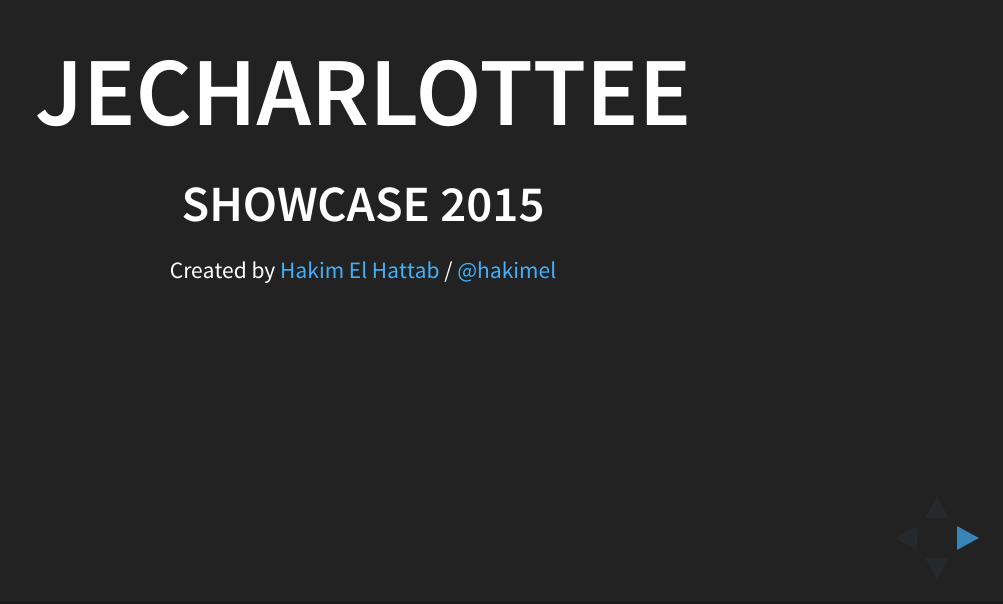
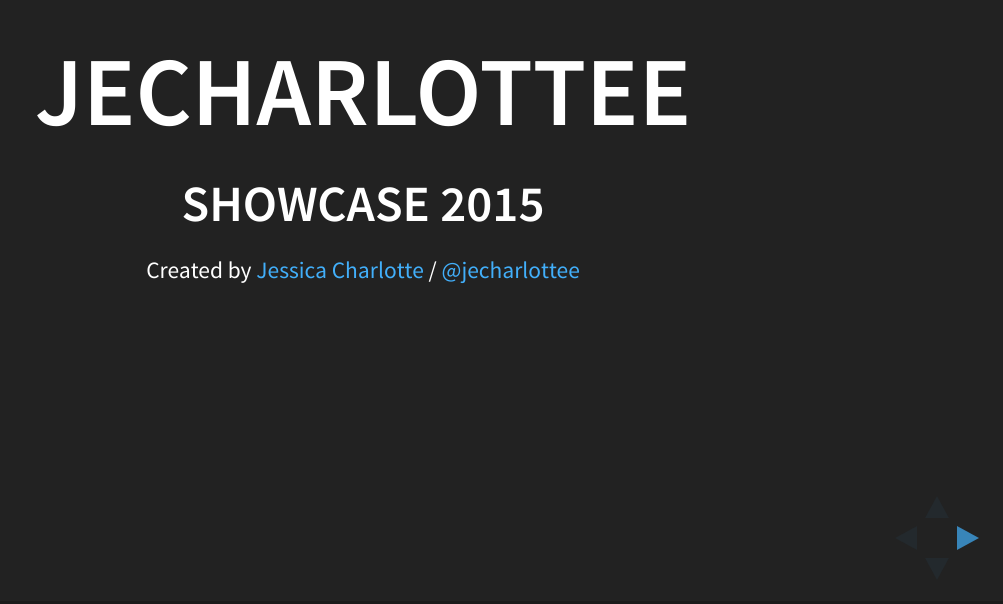
Before and after one commit to JeCharlottee/helloXero, a website: page index.html in a window 1280 px wide. Shown: the part 196-800 px from the top of the page, without its empty margins (277-1280 px from the left). Drawn offline with Linux system fonts and the light colour scheme.

Commit message:
added author

```diff
--- a/index.html
+++ b/index.html
@@ -44,7 +44,7 @@
 					<h1>JeCharlottee</h1>
 					<h3>Showcase 2015</h3>
 					<p>
-						<small>Created by <a href="http://hakim.se">Hakim El Hattab</a> / <a href="http://twitter.com/hakimel">@hakimel</a></small>
+						<small>Created by <a href="http://jecharlottee.github.io/">Jessica Charlotte</a> / <a href="http://twitter.com/jecharlottee">@jecharlottee</a></small>
 					</p>
 				</section>
 
```
